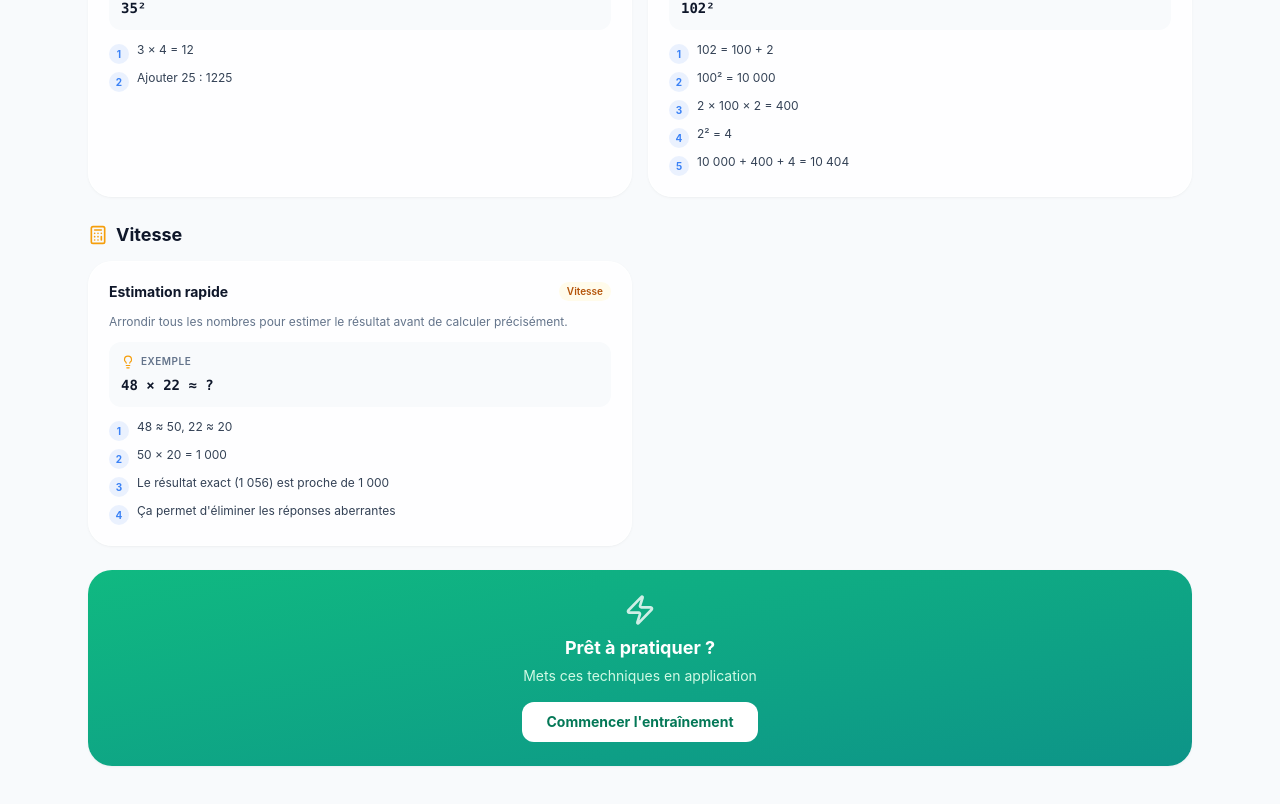
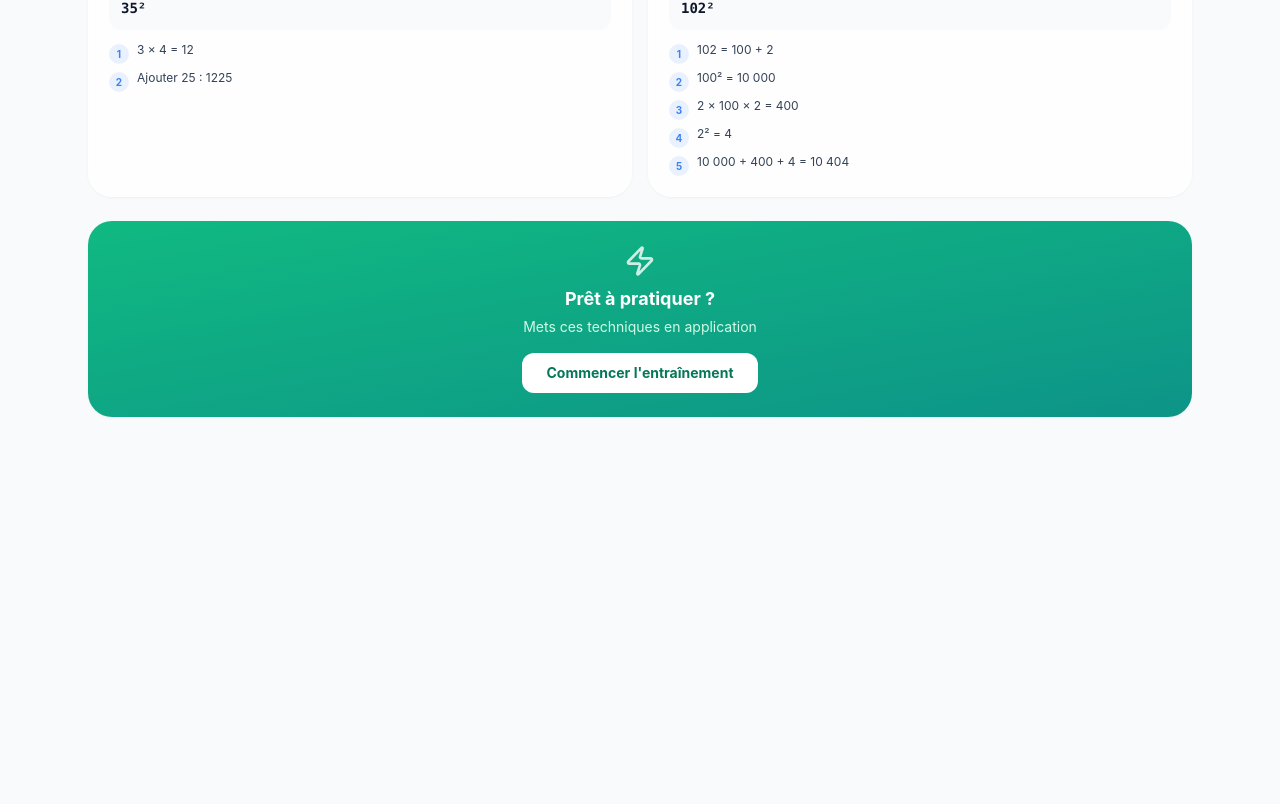
Before and after one commit to Totoph/mathcoach-pilotboost, a Next.js app in the folder frontend/: page /techniques in a window 1280 px wide. Shown: the part 2547-3351 px from the top of the page. After the commit the page ends 3020 px from the top, so only its background shows below. Built offline with nearby package versions, Linux system fonts and the light colour scheme; no server answers.

Commit message:
V8.1.3 : Removed approximations and enable press enter to go to next serie.

```diff
--- a/frontend/app/techniques/page.tsx
+++ b/frontend/app/techniques/page.tsx
@@ -177,19 +177,6 @@ const TECHNIQUES: Technique[] = [
     ],
   },
 
-  // ── Vitesse ──
-  {
-    title: "Estimation rapide",
-    category: "Vitesse",
-    description: "Arrondir tous les nombres pour estimer le résultat avant de calculer précisément.",
-    example: "48 × 22 ≈ ?",
-    steps: [
-      "48 ≈ 50, 22 ≈ 20",
-      "50 × 20 = 1 000",
-      "Le résultat exact (1 056) est proche de 1 000",
-      "Ça permet d'éliminer les réponses aberrantes",
-    ],
-  },
 ];
 
 const CATEGORY_COLORS: Record<string, { bg: string; text: string; icon: string }> = {
--- a/frontend/app/train/TrainClient.tsx
+++ b/frontend/app/train/TrainClient.tsx
@@ -214,6 +214,7 @@ export default function TrainClient() {
 
   // Input ref for keyboard focus
   const inputRef = useRef<HTMLInputElement>(null);
+  const newSeriesButtonRef = useRef<HTMLButtonElement>(null);
 
   useEffect(() => {
     const mode = searchParams.get("mode");
@@ -240,6 +241,12 @@ export default function TrainClient() {
   useEffect(() => {
     chatEndRef.current?.scrollIntoView({ behavior: "smooth" });
   }, [messages]);
+
+  useEffect(() => {
+    if (showPause) {
+      setTimeout(() => newSeriesButtonRef.current?.focus(), 50);
+    }
+  }, [showPause]);
 
   // Coach mastery suggestion: detect when a skill is well-mastered and weaknesses exist
   useEffect(() => {
@@ -396,6 +403,25 @@ export default function TrainClient() {
         setTimeout(() => inputRef.current?.focus(), 50);
       } catch (err) {
         console.error("Failed to load exercise:", err);
+        // Reset answer state so the user isn't blocked if the API failed
+        setAnswerState("idle");
+        // Retry once after a short delay
+        try {
+          await new Promise((res) => setTimeout(res, 800));
+          const { apiMode, apiOps } = modeToApiParams(overrides?.activeModes ?? activeModes);
+          const retryExercise = await api.getNextExercise(apiMode, apiOps);
+          setCurrentExercise(retryExercise);
+          setExerciseStartTime(Date.now());
+          setUserInput("");
+          setIsNegative(false);
+          setCorrectDisplay("");
+          setAnswerState("idle");
+          setSpeedPicked(null);
+          prefetchRef.current = api.getNextExercise(apiMode, apiOps);
+          setTimeout(() => inputRef.current?.focus(), 50);
+        } catch {
+          // Give up — user will see the old exercise with idle state and can retry manually
+        }
       }
     },
     // eslint-disable-next-line react-hooks/exhaustive-deps
@@ -668,6 +694,8 @@ export default function TrainClient() {
       if (newIdx >= SERIES_SIZE) {
         triggerSessionAnalysis(newResults);
         setTimeout(() => setShowPause(true), 800);
+      } else {
+        setTimeout(() => loadNextExercise(), 500);
       }
 
       api
@@ -1124,6 +1152,7 @@ export default function TrainClient() {
             </button>
           )}
           <button
+            ref={newSeriesButtonRef}
             onClick={handleStartNewSeries}
             disabled={seriesLoading}
             className="w-full py-3 bg-slate-900 hover:bg-slate-800 disabled:opacity-60 disabled:cursor-not-allowed text-white rounded-xl font-bold text-sm transition-all flex items-center justify-center gap-2"
```
Also changed, not shown: 1 other file (tests, documents, lock files or other folders).
